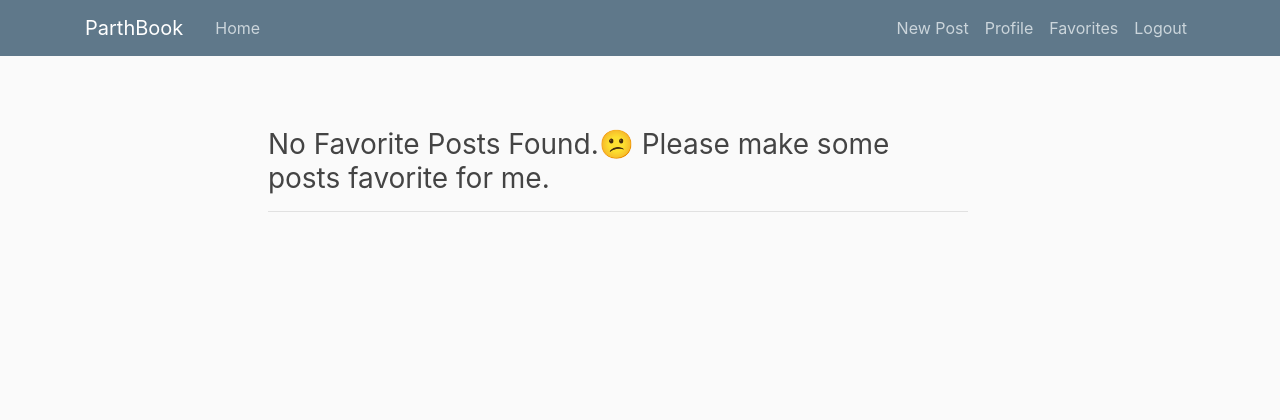
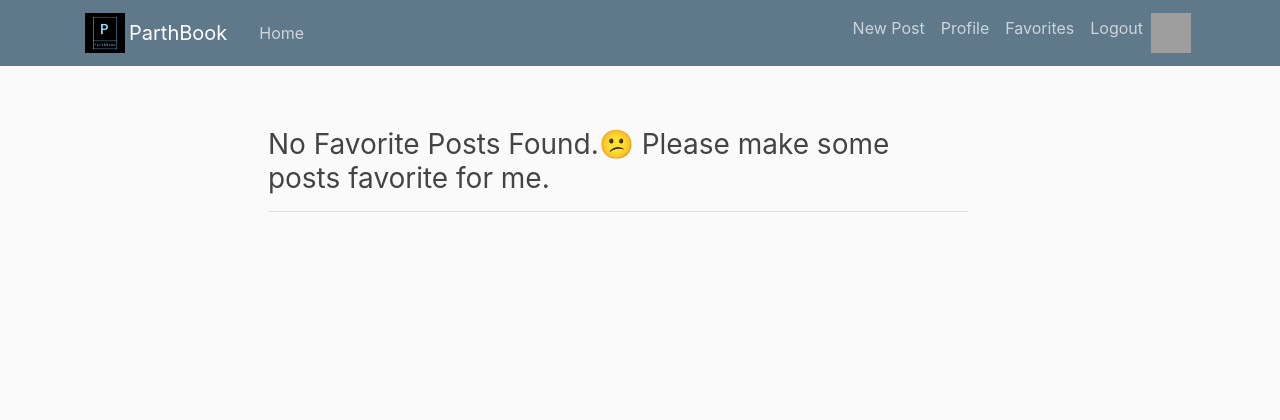
Before and after one commit to parthlashkari/django-corey-schafer, a Django app: page /favorites in a window 1280 px wide. Shown: the top 420 px of the page. Run offline with Django 3.2, Linux system fonts and the light colour scheme; the visitor is signed in with stand-in values (Sample User, id 1); data that the repository does not hold is empty; some libraries are stand-ins or nearby versions; grey boxes are pictures that could not be loaded.

Commit message:
Updated Base.html11

```diff
--- a/blog/templates/blog/base.html
+++ b/blog/templates/blog/base.html
@@ -28,7 +28,7 @@
 		  <nav class="navbar navbar-expand-md navbar-dark bg-steel fixed-top">
 		    <div class="container">
 		    	<a href="#" class="navbar-brand mr-1">
-		            <img src="{% static 'blog/logo.png' %}" height="35" alt="ParthBook">
+		            <img src="{% static 'blog/logo.png' %}" width="40" height="40" alt="ParthBook">
 		        </a>
 		      <a class="navbar-brand mr-4" href="{% url 'blog:blog-home' %}">ParthBook</a>
 		      <button class="navbar-toggler" type="button" data-toggle="collapse" data-target="#navbarToggle" aria-controls="navbarToggle" aria-expanded="false" aria-label="Toggle navigation">
--- a/blog/templates/blog/base1.html
+++ b/blog/templates/blog/base1.html
@@ -29,6 +29,9 @@
 		<header class="site-header">
 		  <nav class="navbar navbar-expand-md navbar-dark bg-steel fixed-top">
 		    <div class="container">
+                <a href="#" class="navbar-brand mr-1">
+                    <img src="{% static 'blog/logo.png' %}" width="40" height="40" alt="ParthBook">
+                </a>
 		      <a class="navbar-brand mr-4" href="{% url 'blog:blog-home' %}">ParthBook</a>
 		      <button class="navbar-toggler" type="button" data-toggle="collapse" data-target="#navbarToggle" aria-controls="navbarToggle" aria-expanded="false" aria-label="Toggle navigation">
 		      <span class="navbar-toggler-icon"></span>
@@ -49,6 +52,9 @@
 		        		<a class="nav-item nav-link" href="{% url 'users:profile-page' %}">Profile</a>
 		        		<a class="nav-item nav-link" href="{% url 'blog:post_favorite_list' %}">Favorites</a>
 		        		<a class="nav-item nav-link" href="{% url 'logout-page' %}">Logout</a>
+                        <a href="{% url 'users:profile-page' %}" class="navbar-brand mr-1">
+                            <img src="{{ user.profile.image.url }}" width="40" height="40" alt="ProfilePic">
+                        </a>
 		        	{% else %}
 			          <a class="nav-item nav-link" href="{% url 'login-page' %}">Login</a>
 			          <a class="nav-item nav-link" href="{% url 'users:register-page' %}">Register</a>
```
